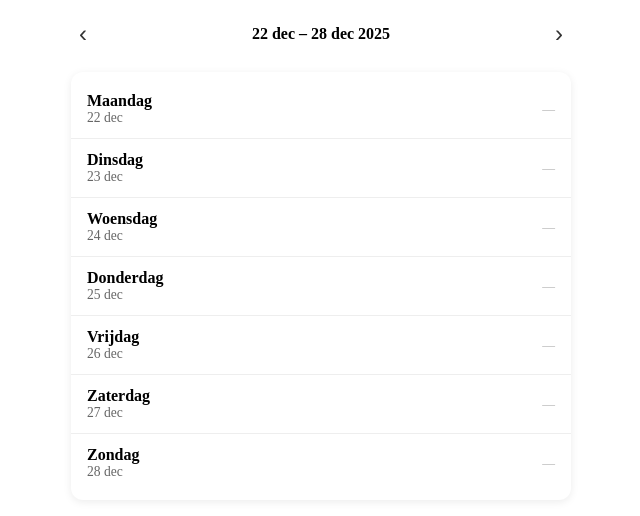
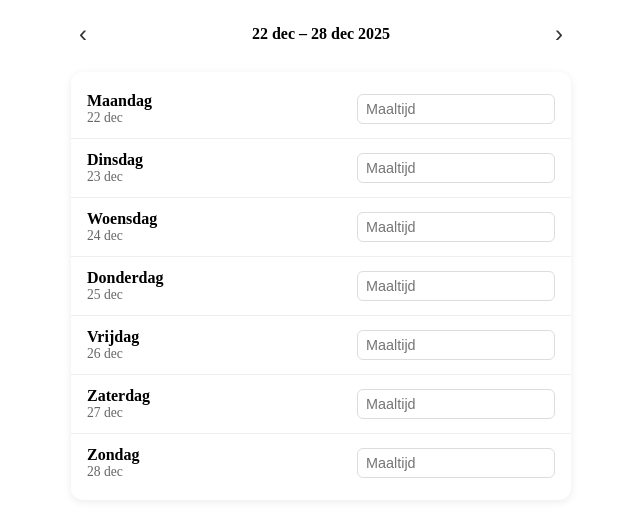
Before and after one commit to vanbalken/lekker-ite, a Vue app: page / in a window 1280 px wide. Shown: the top 516 px of the page, without its empty margins (319-959 px from the left). Built offline with nearby package versions, Linux system fonts and the light colour scheme.

Commit message:
Add input for meal title

```diff
--- a/src/App.vue
+++ b/src/App.vue
@@ -1,15 +1,34 @@
 <script setup>
+import { reactive } from 'vue';
 import { useWeek } from '@/composables/useWeek';
 import WeekHeader from '@/components/WeekHeader.vue';
 import WeekOverview from '@/components/WeekOverview.vue';
 
 const { weekDays, weekLabel, nextWeek, previousWeek } = useWeek();
+
+// key = planned_date (YYYY-MM-DD)
+const mealsByDate = reactive({});
+
+function updateMeal(plannedDate, mealTitle) {
+  const title = mealTitle.trim();
+
+  if (!title) {
+    // lege input → verwijderen uit state
+    delete mealsByDate[plannedDate];
+    return;
+  }
+
+  mealsByDate[plannedDate] = {
+    planned_date: plannedDate,
+    meal_title: title,
+  };
+}
 </script>
 
 <template>
   <main class="app">
     <WeekHeader :label="weekLabel" @prev="previousWeek" @next="nextWeek" />
 
-    <WeekOverview :days="weekDays" />
+    <WeekOverview :days="weekDays" :meals-by-date="mealsByDate" @update-meal="updateMeal" />
   </main>
 </template>
--- a/src/components/WeekOverview.vue
+++ b/src/components/WeekOverview.vue
@@ -4,7 +4,17 @@ defineProps({
     type: Array,
     required: true,
   },
+  mealsByDate: {
+    type: Object,
+    required: true,
+  },
 });
+
+const emit = defineEmits(['update-meal']);
+
+function onInput(day, event) {
+  emit('update-meal', day.date, event.target.value);
+}
 </script>
 
 <template>
@@ -17,7 +27,13 @@ defineProps({
         </div>
 
         <div class="day-right">
-          <span class="meal-placeholder">—</span>
+          <input
+            type="text"
+            class="meal-input"
+            placeholder="Maaltijd"
+            :value="mealsByDate[day.date]?.meal_title || ''"
+            @input="onInput(day, $event)"
+          />
         </div>
       </li>
     </ul>
@@ -72,7 +88,17 @@ defineProps({
   font-size: 0.9rem;
 }
 
-.meal-placeholder {
-  font-style: italic;
+.meal-input {
+  width: 100%;
+  max-width: 180px;
+  padding: 0.4rem 0.5rem;
+  border-radius: 6px;
+  border: 1px solid #ddd;
+  font-size: 0.9rem;
+}
+
+.meal-input:focus {
+  outline: none;
+  border-color: #999;
 }
 </style>
```
